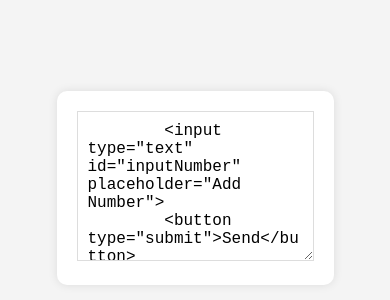
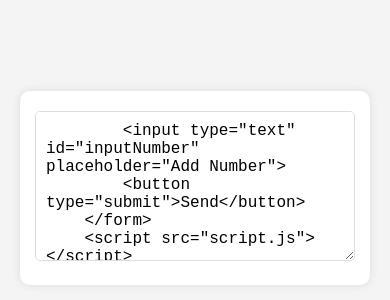
Before and after one commit to Jabar42/vcabulary, a plain HTML site: page index.html in a window 390 px wide. Shown: the part 234-534 px from the top of the page. Drawn offline with Linux system fonts and the light colour scheme.

Commit message:
responsivo

```diff
--- a/style.css
+++ b/style.css
@@ -7,6 +7,8 @@ body {
     height: 100vh;
     margin: 0;
     background-color: #f4f4f4;
+    padding: 20px; /* Agrega algo de espacio en los bordes */
+    box-sizing: border-box;
 }
 
 form {
@@ -14,9 +16,12 @@ form {
     padding: 20px;
     border-radius: 10px;
     box-shadow: 0 0 10px rgba(0, 0, 0, 0.1);
+    width: 100%; /* Asegura que el formulario no sea más ancho que el cuerpo */
+    max-width: 500px; /* Máximo ancho del formulario */
 }
 
 input[type="text"],
+textarea, /* Añadido textarea aquí */
 button {
     width: 100%;
     padding: 10px;
@@ -25,8 +30,16 @@ button {
     border: 1px solid #ddd;
 }
 
-input[type="text"] {
+input[type="text"],
+textarea { /* Estilos separados para textarea e input */
     font-size: 16px;
+}
+
+textarea {
+    height: 150px;
+    resize: vertical;
+    overflow: auto;
+    box-sizing: border-box;
 }
 
 button {
@@ -41,14 +54,18 @@ button:hover {
     background-color: #0056b3;
 }
 
-/* Estilo específico para el campo miTexto */
-#miTexto {
-    height: 150px; /* Altura suficiente para el texto largo */
-    width: 100%; /* Asegurando que ocupe todo el ancho del formulario */
-    resize: vertical; /* Permite al usuario ajustar la altura */
-    overflow: auto; /* Agrega una barra de desplazamiento si el texto es muy largo */
-    border: 1px solid #ddd;
-    padding: 10px; /* Algo de espacio dentro del textarea */
-    box-sizing: border-box; /* Asegura que el padding no afecte el ancho total */
-    font-size: 16px; /* Tamaño de fuente legible */
+/* Media Queries para Responsividad */
+@media (max-width: 600px) {
+    body {
+        padding: 10px;
+    }
+    form {
+        padding: 15px;
+        margin: 10px;
+    }
+    input[type="text"],
+    textarea,
+    button {
+        margin: 5px 0;
+    }
 }
```
